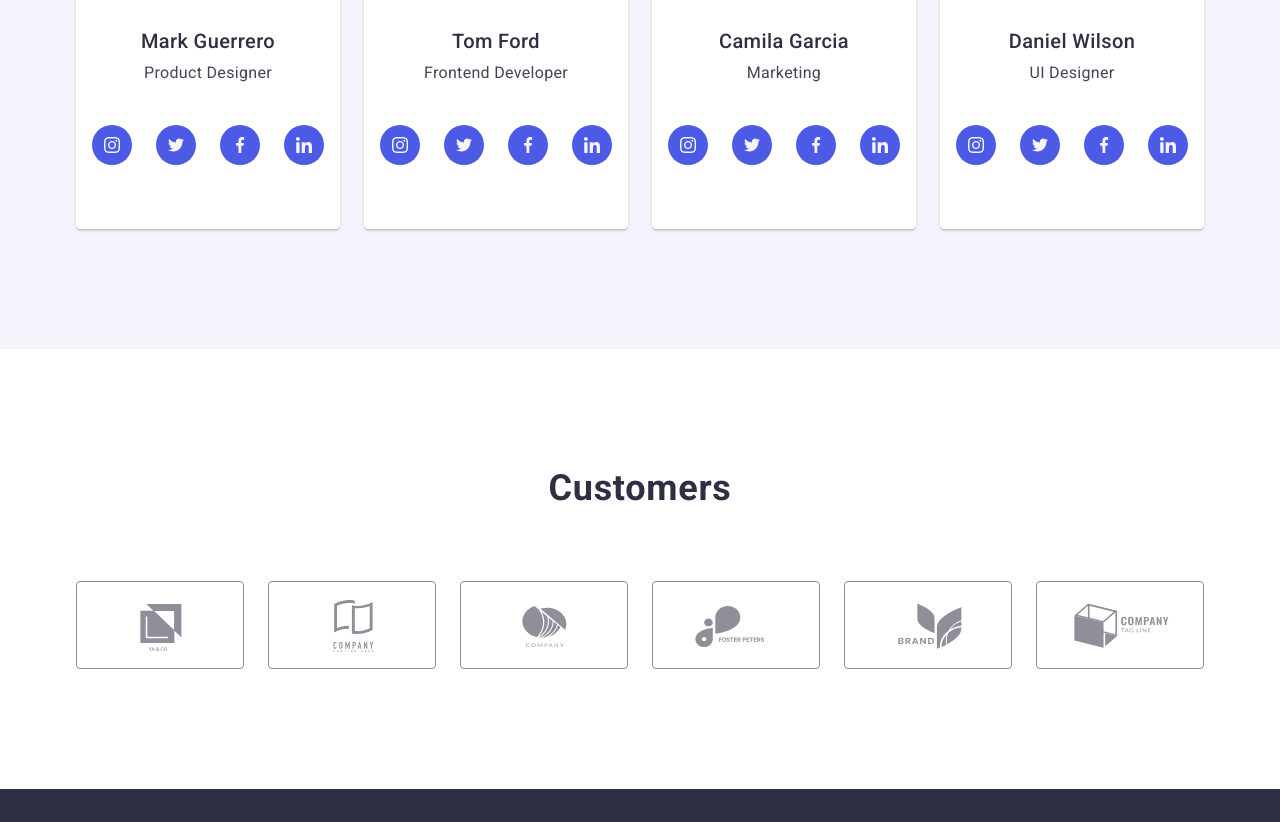
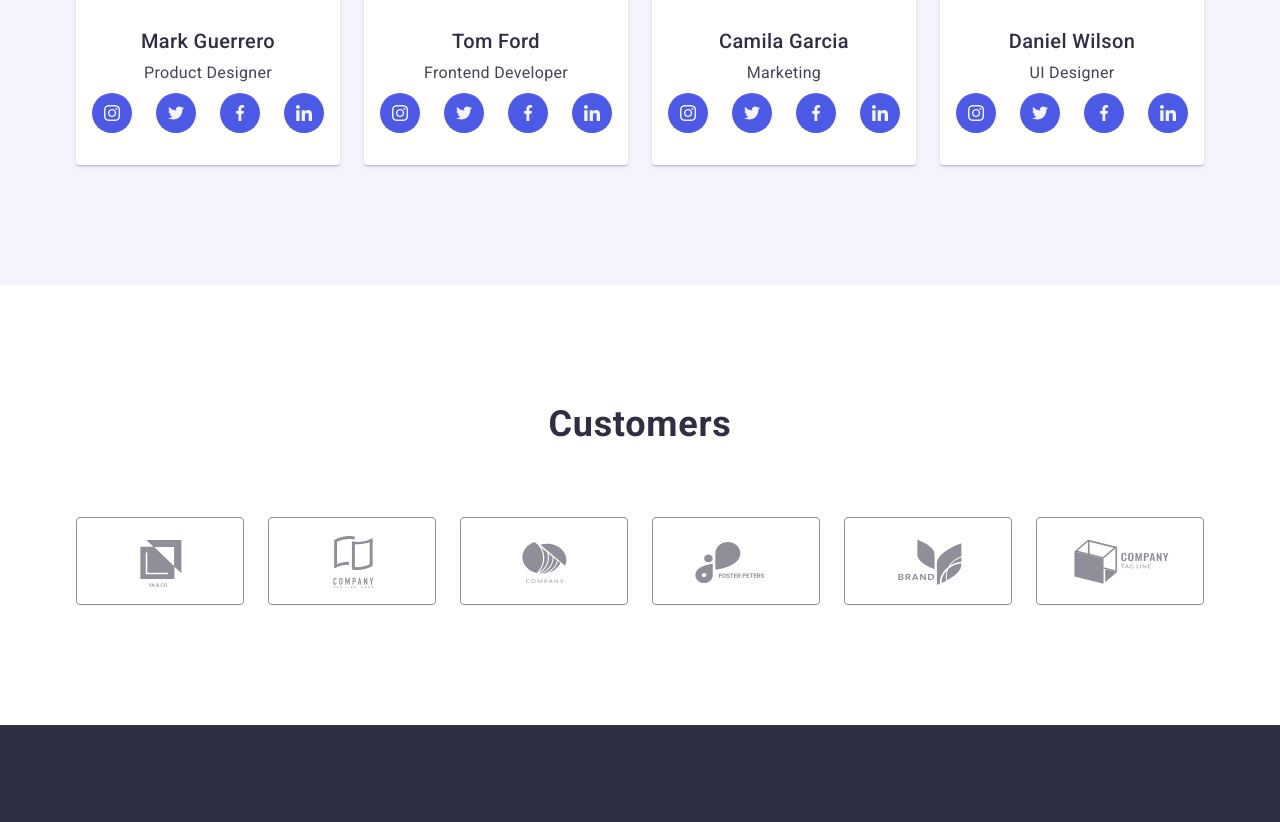
Before and after one commit to stepanovaludmila/goit-markup-hw-04, a plain HTML site: page index.html in a window 1280 px wide. Shown: the part 2187-3009 px from the top of the page. Drawn offline with nearby package versions, Linux system fonts and the light colour scheme.

Commit message:
deleted <div class=social-links-block

```diff
--- a/css/styles.css
+++ b/css/styles.css
@@ -257,6 +257,33 @@ img {
 
 }
 
+/* alternative
+.strength-list-item::before {
+  display: block;
+  content: "";
+  height: 112px;
+  background-color: var(--color-cloud);
+  background-size: auto 64px;
+  background-position: center;
+  background-repeat: no-repeat;
+  border-radius: 4px;
+  margin: 0 0 8px;
+
+}
+.icon-strategy:before {
+  background-image: url(../images/antenna.svg);
+}
+.icon-punctuality:before {
+  background-image: url(../images/clock.svg);
+}
+.icon-diligence:before {
+  background-image: url(../images/diagram.svg);
+}
+.icon-tech:before {
+  background-image: url(../images/astronaut.svg);
+}
+
+-------alternative-------- */
 
 .strengths-img {
   display: flex;
@@ -295,13 +322,14 @@ img {
 }
 
 .team-item {
-  /*width: calc((100% - 3*var(--card-set-gap)) / 4);*/
+  width: calc((100% - 3*var(--card-set-gap)) / 4);
   border-radius: 0px 0px 4px 4px;
   box-shadow: 0px 1px 6px rgba(46, 47, 66, 0.08), 0px 1px 1px rgba(46, 47, 66, 0.16), 0px 2px 1px rgba(46, 47, 66, 0.08);
 }
-.social-links-block {
+/*.social-links-block {
 padding: 32px 0;
 }
+*/
 .card-description {
   padding: 32px 0;
 }
--- a/index.html
+++ b/index.html
@@ -62,7 +62,44 @@
     </section>
     <!-- ================= HERO end ================= -->
     <!-- ================= STRENGHTS ================= -->
+  <!-- ================= STRENGHTS ::before
+      <section class="strengths">
+      <div class="container">
+        <h2 class="section-title visually-hidden">Our strengths</h2>
+        <ul class="list flex-grid-gap">
+          <li class="list-content-item strength-list-item icon-strategy">
+            <h3 class="list-content-title">Strategy</h3>
+            <p class="item-description">
+              Our goal is to identify the business
+              problem to walk away with the perfect and creative solution.
+            </p>
+          </li>
+          <li class="list-content-item strength-list-item icon-punctuality">
+            <h3 class="list-content-title">Punctuality</h3>
+            <p class="item-description">Bring the key message to the brand's audience for the best price within the
+              shortest possible time.</p>
+          </li>
+          <li class="list-content-item strength-list-item icon-diligence">
+            <h3 class="list-content-title">Diligence</h3>
+            <p class="item-description">Research and confirm brands that present the strongest digital growth
+              opportunities and minimize risk.
+            </p>
+          </li>
+          <li class="list-content-item strength-list-item icon-tech">
+              <div class="strengths-img">
+                <use href="./images/sprite.svg#astronaut-1"> </use>
+              </svg>
+            </div>
 
+            <h3 class="list-content-title">Technologies</h3>
+            <p class="item-description">Design practice focused on digital experiences. We bring forth a deep passion
+              for problem-solving.
+            </p>
+          </li>
+        </ul>
+      </div>
+    </section>
+ alternative ============= -->
     <section class="strengths">
       <div class="container">
         <h2 class="section-title visually-hidden">Our strengths</h2>
@@ -145,7 +182,7 @@
               <h3 class="list-content-title">Mark Guerrero</h3>
               <p class="item-description">Product Designer</p>
 <!-- ================ social links ===========-->
-              <div class="social-links-block">
+
                 <ul class="list social-list">
                   <li class="social-links-item">
                     <a class="social-link" href="">
@@ -176,7 +213,7 @@
                     </a>
                   </li>
                 </ul>
-              </div>
+
 <!-- ================ social links ===========-->
             </div>
           </li>
@@ -186,7 +223,7 @@
               <h3 class="list-content-title">Tom Ford</h3>
               <p class="item-description">Frontend Developer</p>
 <!-- ================ social links ===========-->
-                <div class="social-links-block">
+
                   <ul class="list social-list">
                     <li class="social-links-item">
                       <a class="social-link" href="">
@@ -217,7 +254,7 @@
                       </a>
                     </li>
                   </ul>
-                </div>
+
 <!-- ================ social links ===========-->
             </div>
           </li>
@@ -228,7 +265,7 @@
               <p class="item-description">Marketing</p>
 
 <!-- ================ social links ===========-->
-              <div class="social-links-block">
+
                 <ul class="list social-list">
                   <li class="social-links-item">
                     <a class="social-link" href="">
@@ -259,7 +296,7 @@
                     </a>
                   </li>
                 </ul>
-              </div>
+
 <!-- ================ social links ===========-->
             </div>
           </li>
@@ -269,7 +306,7 @@
               <h3 class="list-content-title">Daniel Wilson</h3>
               <p class="item-description">UI Designer</p>
 <!-- ================ social links ===========-->
-              <div class="social-links-block">
+
                 <ul class="list social-list">
                   <li class="social-links-item">
                     <a class="social-link" href="">
@@ -300,7 +337,7 @@
                     </a>
                   </li>
                 </ul>
-              </div>
+
 <!-- ================ social links ===========-->
 
             </div>
```
